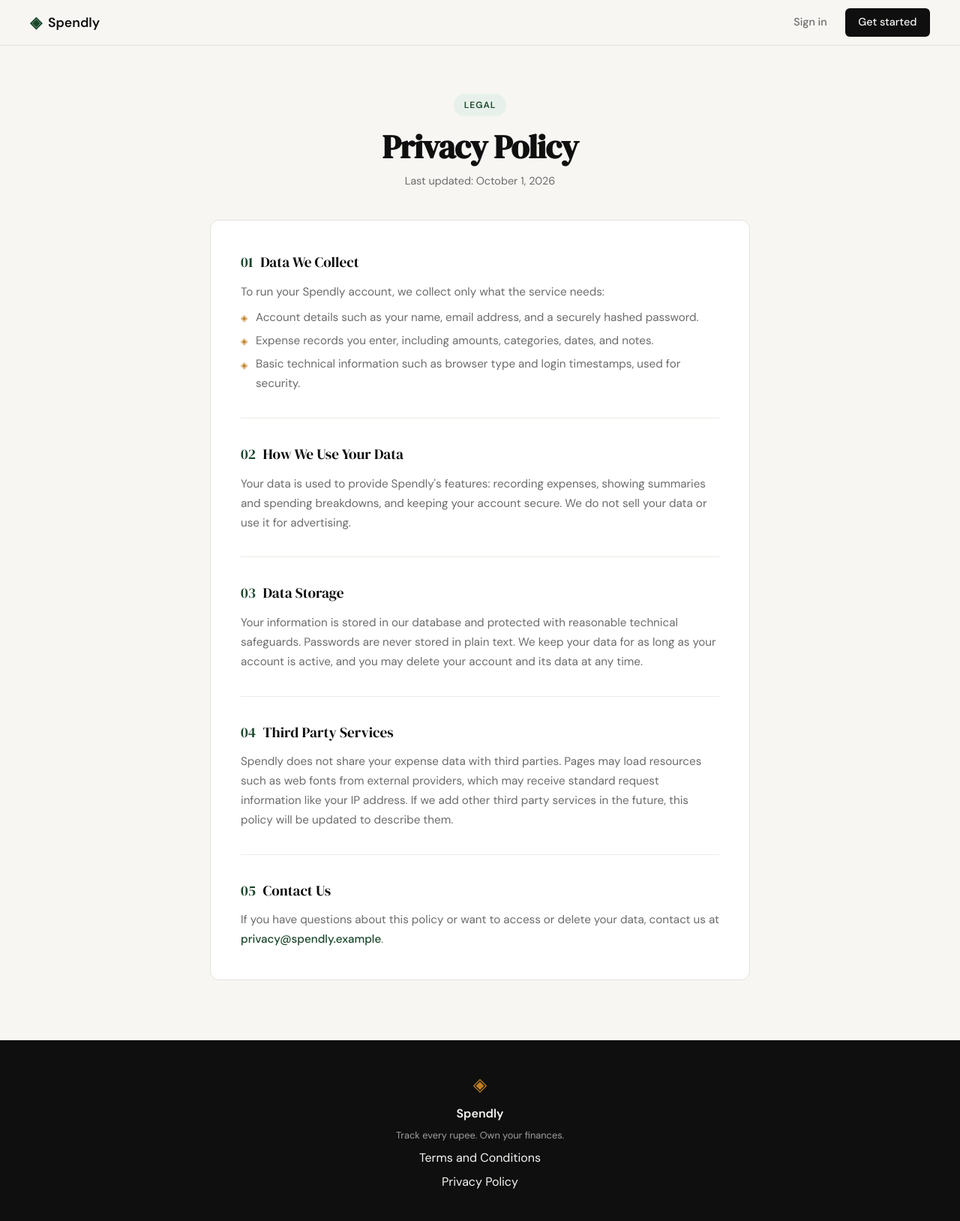
After one commit to ForhanShahriarFahim/spendly, a Flask app: page /privacy in a window 1280 px wide. The commit adds this page. Shown: the whole page at 75% size. Run offline with Flask 3, Linux system fonts and the light colour scheme.

Commit message:
Add Privacy Policy page
Add a /privacy route and a privacy.html page styled like the terms
page, and point the footer link at /privacy.

Co-Authored-By: Claude Opus 5.5 <noreply@anthropic.com>

```diff
--- a/app.py
+++ b/app.py
@@ -25,6 +25,11 @@ def login():
 @app.route("/terms")
 def terms():
     return render_template("terms.html")
+
+
+@app.route("/privacy")
+def privacy():
+    return render_template("privacy.html")
 
 
 # ------------------------------------------------------------------ #
--- a/static/css/style.css
+++ b/static/css/style.css
@@ -555,6 +555,13 @@ a { color: inherit; text-decoration: none; }
     margin-bottom: 0.35rem;
 }
 
+.legal-block a {
+    color: var(--accent);
+    font-weight: 500;
+}
+
+.legal-block a:hover { text-decoration: underline; }
+
 .legal-block li::before {
     content: "◈";
     position: absolute;
--- a/templates/base.html
+++ b/templates/base.html
@@ -35,7 +35,7 @@
             <span class="footer-name">Spendly</span>
             <p class="footer-copy">Track every rupee. Own your finances.</p>
             <a href="/terms">Terms and Conditions</a>
-            <a href="#">Privacy Policy</a>
+            <a href="/privacy">Privacy Policy</a>
         </div>
     </footer>
 
--- /dev/null
+++ b/templates/privacy.html
@@ -0,0 +1,68 @@
+{% extends "base.html" %}
+
+{% block title %}Privacy Policy — Spendly{% endblock %}
+
+{% block content %}
+
+<section class="legal-section">
+    <div class="legal-container">
+
+        <div class="legal-header">
+            <span class="hero-badge">Legal</span>
+            <h1 class="legal-title">Privacy Policy</h1>
+            <p class="legal-updated">Last updated: October 1, 2026</p>
+        </div>
+
+        <div class="legal-card">
+            <div class="legal-block">
+                <h2><span>01</span> Data We Collect</h2>
+                <p>To run your Spendly account, we collect only what the service needs:</p>
+                <ul>
+                    <li>Account details such as your name, email address, and a securely hashed password.</li>
+                    <li>Expense records you enter, including amounts, categories, dates, and notes.</li>
+                    <li>Basic technical information such as browser type and login timestamps, used for security.</li>
+                </ul>
+            </div>
+
+            <div class="legal-block">
+                <h2><span>02</span> How We Use Your Data</h2>
+                <p>
+                    Your data is used to provide Spendly's features: recording expenses, showing
+                    summaries and spending breakdowns, and keeping your account secure. We do not
+                    sell your data or use it for advertising.
+                </p>
+            </div>
+
+            <div class="legal-block">
+                <h2><span>03</span> Data Storage</h2>
+                <p>
+                    Your information is stored in our database and protected with reasonable
+                    technical safeguards. Passwords are never stored in plain text. We keep your
+                    data for as long as your account is active, and you may delete your account
+                    and its data at any time.
+                </p>
+            </div>
+
+            <div class="legal-block">
+                <h2><span>04</span> Third Party Services</h2>
+                <p>
+                    Spendly does not share your expense data with third parties. Pages may load
+                    resources such as web fonts from external providers, which may receive standard
+                    request information like your IP address. If we add other third party services
+                    in the future, this policy will be updated to describe them.
+                </p>
+            </div>
+
+            <div class="legal-block">
+                <h2><span>05</span> Contact Us</h2>
+                <p>
+                    If you have questions about this policy or want to access or delete your data,
+                    contact us at <a href="mailto:privacy@spendly.example">privacy@spendly.example</a>.
+                </p>
+            </div>
+        </div>
+
+    </div>
+</section>
+
+{% endblock %}
```
